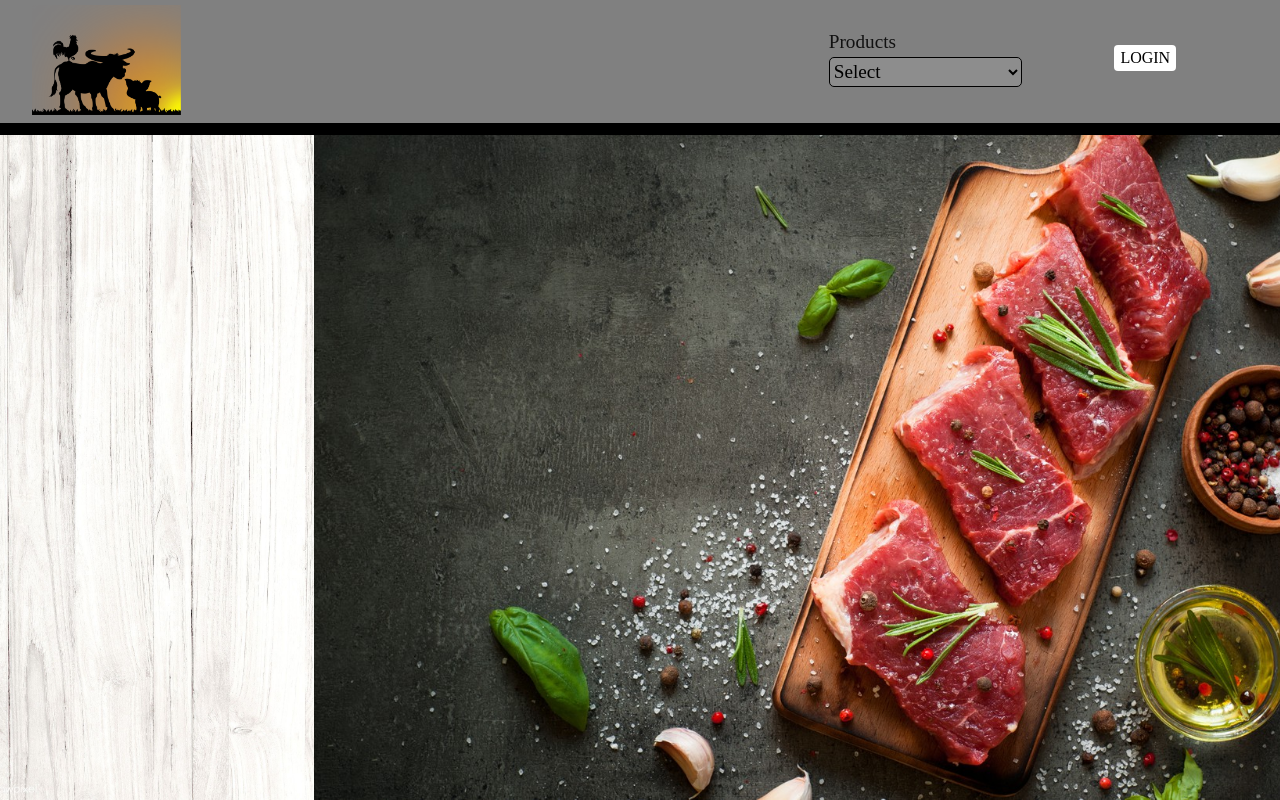
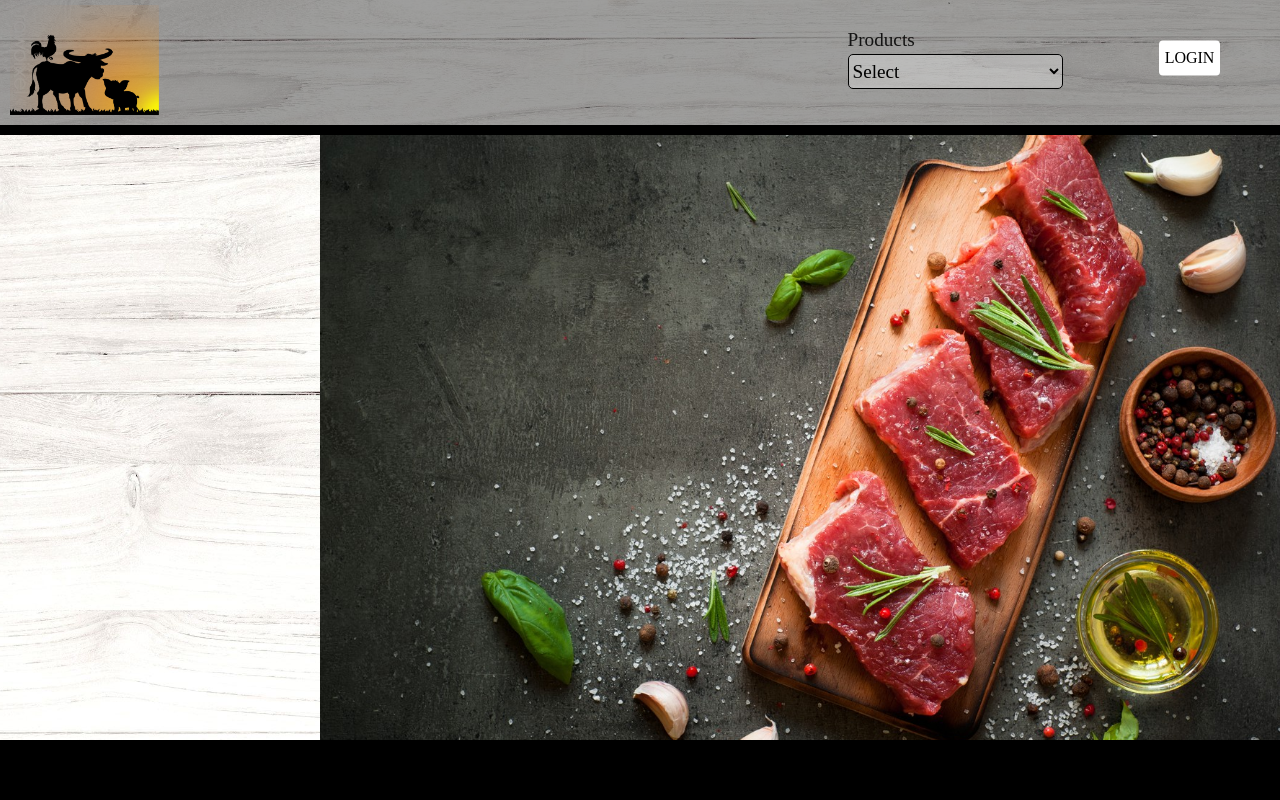
Before and after one commit to acevergel01/JoncelLivestockTrading, a PHP site: page / in a window 1280 px wide. Run offline with PHP 8.4, Linux system fonts and the light colour scheme.

Commit message:
Added footer

```diff
--- a/index.php
+++ b/index.php
@@ -13,7 +13,7 @@ if (isset($_SESSION["id"])) {
     <!-- bootstrap -->
     <link href="https://cdn.jsdelivr.net/npm/bootstrap@5.1.3/dist/css/bootstrap.min.css" rel="stylesheet" integrity="sha384-1BmE4kWBq78iYhFldvKuhfTAU6auU8tT94WrHftjDbrCEXSU1oBoqyl2QvZ6jIW3" crossorigin="anonymous" />
     <!-- icon -->
-    <link rel="shortcut icon" type="image/jpg" href="assets/logo.png" />
+    <link rel="shortcut icon" type="image/jpg" href="assets/logo_circ.png" />
     <!-- jquery -->
     <script src="https://ajax.googleapis.com/ajax/libs/jquery/3.3.1/jquery.min.js"></script>
 
@@ -22,16 +22,18 @@ if (isset($_SESSION["id"])) {
     <link rel="stylesheet" href="style.css" />
 </head>
 
-<body >
-    <header>
+<body>
+    <header class="flex-container">
         <!-- Header -->
         <div class="container-fluid">
             <div class="row">
                 <div style="background-color: #000;height:50%;"></div>
-                <div class="logo " style="width: 62.25%;">
-                    <a href="index.php"> <img src="assets/logo.png" alt="Panganiban Livestock" /></a>
+                <div class="logo col-7">
+                    <a href="index.php"> <img src="assets/logo.png" alt="Jocel Livestock Trading" /></a>
                 </div>
-                <div class="col-2" style="display: table;width: 20.75%;" >
+                <div class="col-5 row" style="padding:0;margin:0">
+                    <div class="col-2"></div>
+                    <div class="col-7" style="display: table;">
                         <div style="display: table-cell; vertical-align: middle;">
                             <label for="category">Products</label>
                             <select name="category" id="category">
@@ -41,19 +43,16 @@ if (isset($_SESSION["id"])) {
                                 <option value="chicken">Chicken</option>
 
                             </select>
-
                         </div>
-
                     </div>
-                <div class="col" style="position: relative;">
+                    <div class="col-3" style="position: relative;">
                         <button type="button" class="button" onclick="document.getElementById('id01').style.display='block'">
                             LOGIN
                         </button>
 
                     </div>
                 </div>
-
-
+            </div>
         </div>
     </header>
 
@@ -93,14 +92,16 @@ if (isset($_SESSION["id"])) {
     </div>
 
     <!-- The bodyyy -->
-    <div class="row content-container">
-            <div class="col-3 side" >
+    <div class="row container-fluid flex-grow-1" style="padding:0;margin:0">
+        <div class="col-3 side">
         </div>
         <div class="col-9 content">
         </div>
     </div>
-
-
+    <!-- footer -->
+    <footer class="row" style="padding: 0;margin: 0;">
+        <div class="col-9">hello</div>
+    </footer>
 
 
     <script>
--- a/style.css
+++ b/style.css
@@ -1,5 +1,6 @@
 html {
-  height: 100%;
+  height: 100%;  margin: 0;
+  padding: 0;
 }
 body {
   background: #eceff1;
@@ -10,6 +11,8 @@ body {
   min-height: 100%;
   display: flex;
   flex-direction: column;
+  background-image: url("assets/BG1.jpg");
+  background-size: cover;
 }
 @media (max-width: 600px) {
   body {
@@ -20,9 +23,10 @@ body {
 header {
   width: 100vw;
   height: 135px;
-  border-bottom: solid 12px #000;
+  border-bottom: solid 10px #000;
   font-family: "Poppins";
   background-color: #808080;
+  background-color: rgba(94, 94, 94, 0.6);
 }
 
 header .inner {
@@ -37,6 +41,9 @@ header .logo {
   height: 100%;
   float: left;
   margin-left: 20px;
+  padding:0;
+  margin:0;
+  padding-left: 10px;
 }
 header .logo div {
   height: 100%;
@@ -48,20 +55,23 @@ header .logo img {
   margin-top: 5px; /* Optical alignment of the logo */
 }
 header label {
+  width: 100%;
   padding: 0%;
   display: inline-block;
-  font-size: larger
+  font-size: larger;
+  margin: 0px;
 }
 header select {
-  height: 30px;
-  width: 80%;
+  height: 35px;
+  width: 75%;
   display: inline-block;
-  background-color: rgba(255,255,255,.1);
+  background-color: rgba(255,255,255,.3);
   border: solid 1px black;
   border-radius: 5px;
   font-size: larger
 }
 header .button {
+  height: 35px;
   background-color: #fff; /* This HEX is the color of the button */
   color: #000;
   border-radius: 4px;
@@ -70,7 +80,6 @@ header .button {
   top: 50%;
   -ms-transform: translateY(-50%);
   transform: translateY(-50%);
-  margin-left: 20px;
 	border: none;
 }
 
@@ -83,11 +92,7 @@ header .button:hover {
   top: 50%;
   transform: translate(-50%, -50%);
 }
-.content-container {
-  flex-grow: 1;
-}
 .side {
-  background-image: url("assets/BG1.jpg");
   background-size: cover;
   flex-grow: 1;
 }
@@ -98,6 +103,10 @@ header .button:hover {
 }
 .imgcontainer {
   text-align: center;
+}
+.flex-container {
+  display: flex;
+  flex-direction: row;
 }
 /* The Modal (background) */
 .modal {
@@ -171,6 +180,7 @@ input[type="password"] {
 .animate {
   -webkit-animation: animatezoom 0.6s;
   animation: animatezoom 0.6s;
+
 }
 
 @-webkit-keyframes animatezoom {
@@ -190,3 +200,7 @@ input[type="password"] {
     transform: scale(1);
   }
 }
+footer{
+  background-color: black;
+  height: 60px;
+}
```
Also changed, not shown: assets/BG1.jpg, assets/index.png, assets/logo_circ.png (added). Lines whose indentation alone changed are shown as unchanged.
